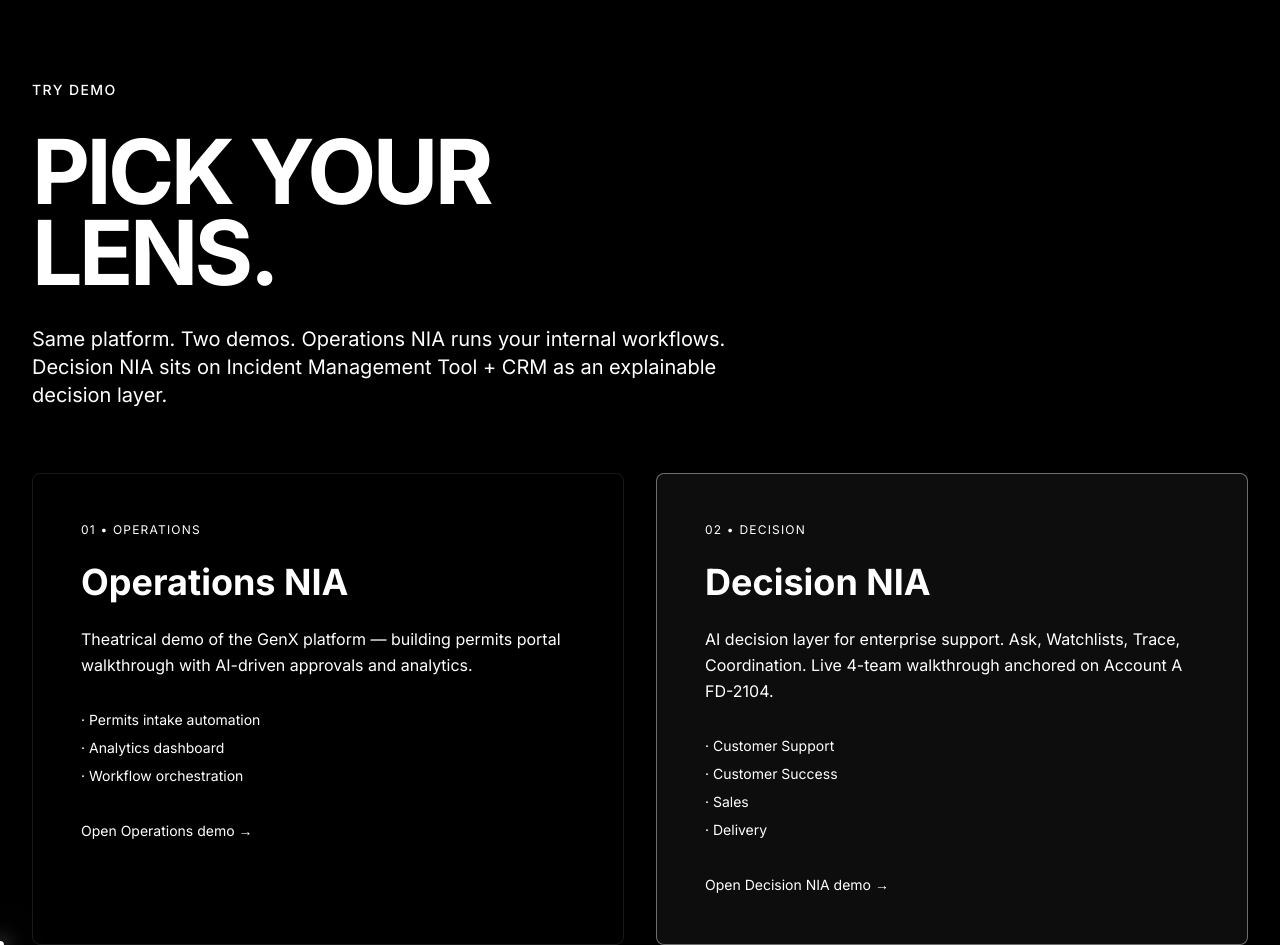
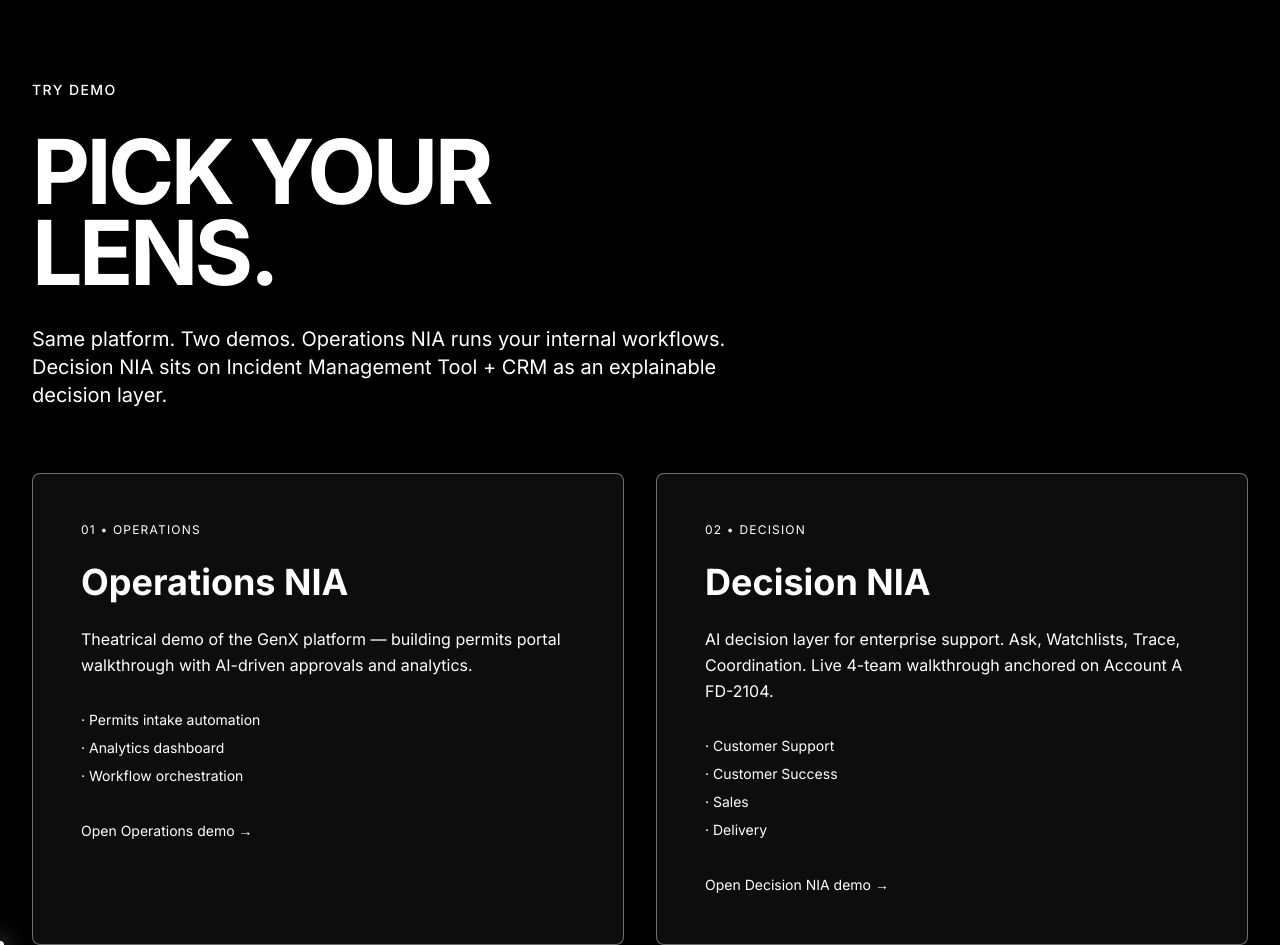
Before and after one commit to nainovate-AI/nainovate-AI.github.io, a Next.js app: page /demo in a window 1280 px wide. Built offline with nearby package versions, Linux system fonts and the light colour scheme.

Commit message:
Chooser: unify both cards with same border + bg (equal visual weight)

```diff
--- a/components/pages/DemoChooserClient.tsx
+++ b/components/pages/DemoChooserClient.tsx
@@ -23,7 +23,7 @@ export default function DemoChooserClient() {
             {/* Operations NIA */}
             <Link
               href="/demo/operations"
-              className="group border border-white/10 rounded-lg p-12 hover:border-white/40 transition-colors block"
+              className="group border border-white/40 rounded-lg p-12 hover:border-white transition-colors block bg-white/5"
             >
               <p className="text-xs tracking-widest text-gray uppercase mb-6">01 • OPERATIONS</p>
               <h2 className="text-4xl font-bold mb-6 group-hover:text-white">Operations NIA</h2>
```
